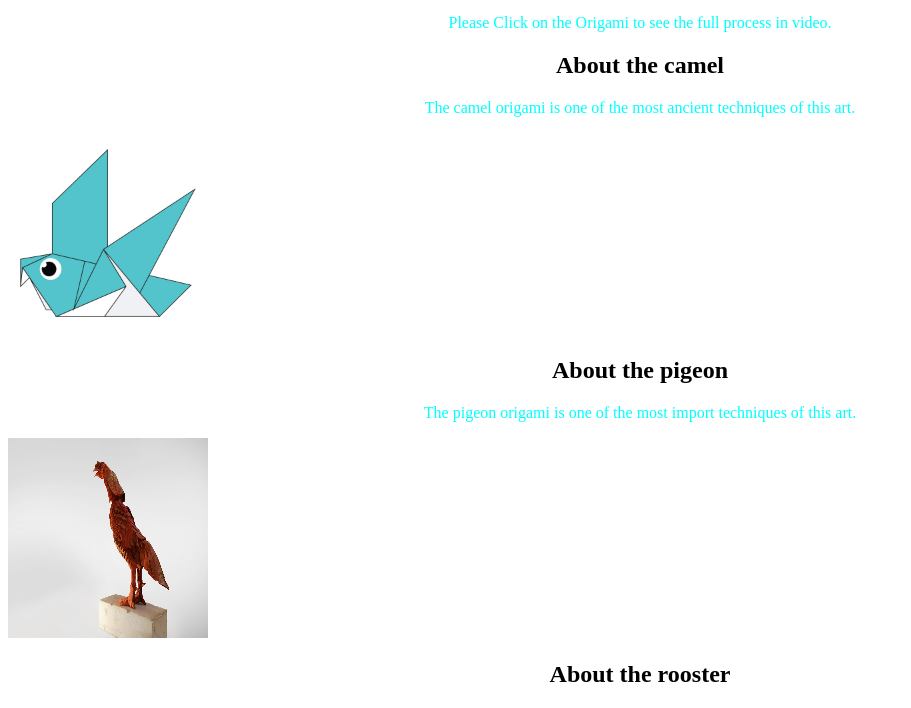
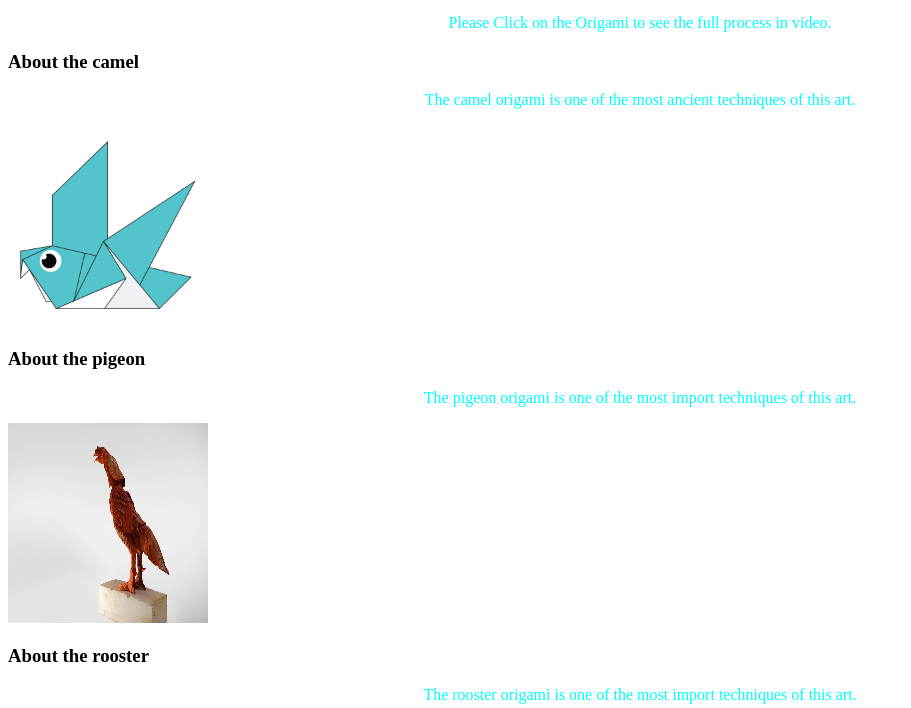
Before and after one commit to pranavfiji/origami-Edited, a plain HTML site: page index.html in a window 1280 px wide. Shown: the part 286-994 px from the top of the page, without its empty margins (0-911 px from the left). Drawn offline with Linux system fonts and the light colour scheme.

Commit message:
Update index.html

```diff
--- a/index.html
+++ b/index.html
@@ -13,7 +13,7 @@
             <img src="camel.jpg" width=200 height=200> </img>
          </a>
          <p> Please Click on the Origami to see the full process in video.</p>
-            <h2>About the camel</h2>
+            <h3>About the camel</h3>
 
 
 
@@ -32,7 +32,7 @@
         <img src="pidgeon.jpg" width=200 height=200> </img>
      </a>
 
-     <h2>About the pigeon</h2>
+     <h3>About the pigeon</h3>
      <p> The pigeon origami is one of the most import techniques of this art.</p>
      </img>
 </a>
@@ -42,7 +42,7 @@
         <img src="rooster.jpg" width=200 height=200> </img>
      </a>
 
-     <h2>About the rooster</h2>
+     <h3>About the rooster</h3>
      <p> The rooster origami is one of the most import techniques of this art.</p>
      </img>
 </a>
```
